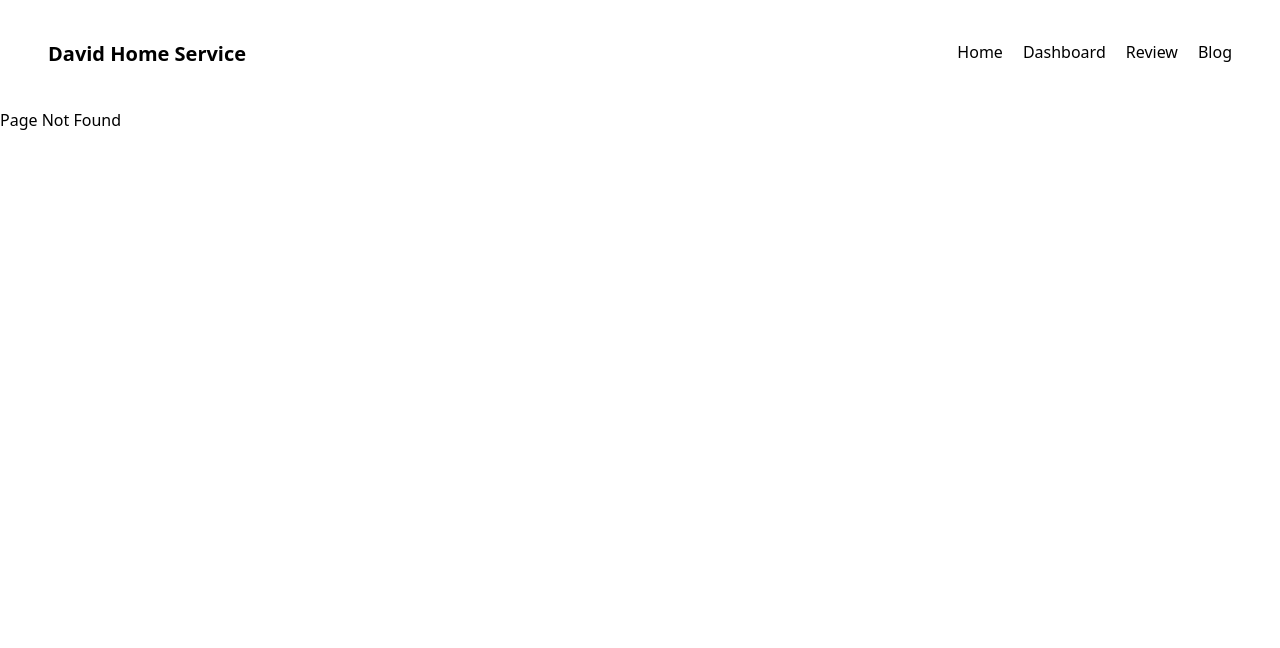
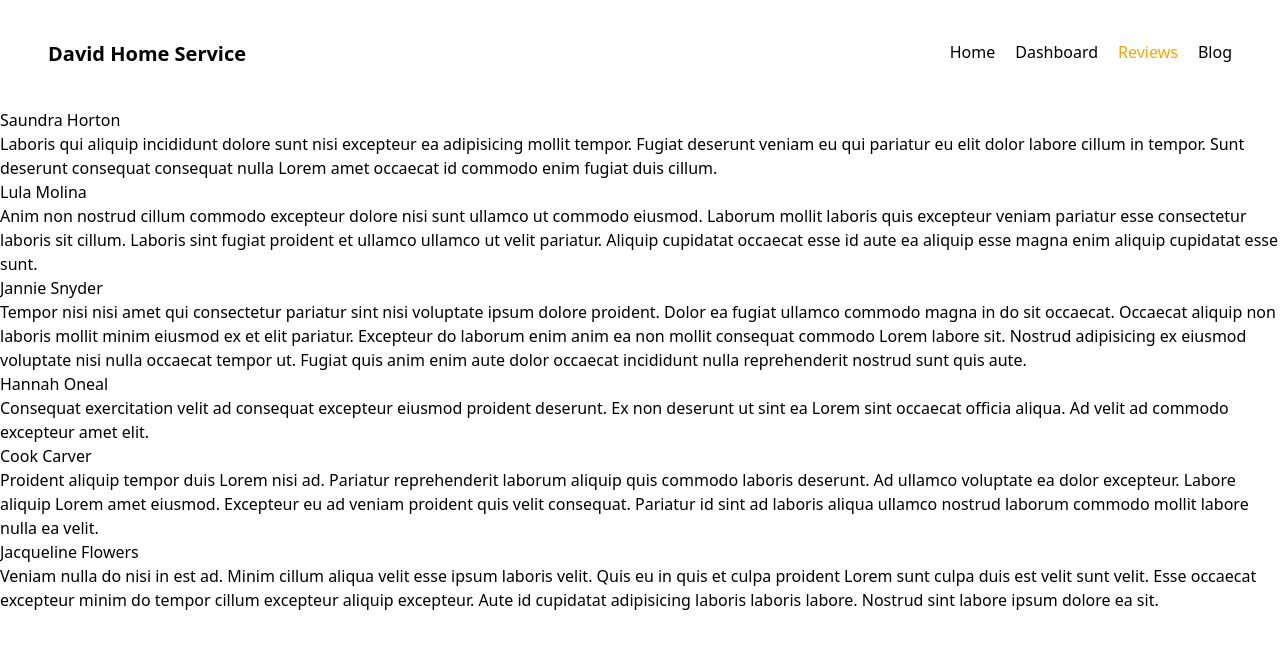
Before and after one commit to Neelporos/-product-analysis-website-assingment, a React (Create React App) app: page /Reviews in a window 1280 px wide. Before the commit this address had no page. Shown: the top 648 px of the page. Built offline with nearby package versions, Linux system fonts and the light colour scheme.

Commit message:
Review Section Is Almost Readey

```diff
--- a/public/index.html
+++ b/public/index.html
@@ -1,14 +1,12 @@
 <!DOCTYPE html>
 <html lang="en">
+
 <head>
   <meta charset="utf-8" />
   <link rel="icon" href="%PUBLIC_URL%/favicon.ico" />
   <meta name="viewport" content="width=device-width, initial-scale=1" />
   <meta name="theme-color" content="#000000" />
-    <meta
-      name="description"
-      content="Web site created using create-react-app"
-    />
+  <meta name="description" content="Web site created using create-react-app" />
   <link rel="apple-touch-icon" href="%PUBLIC_URL%/logo192.png" />
   <!--
       manifest.json provides metadata used when your web app is installed on a
@@ -24,8 +22,9 @@
       work correctly both with client-side routing and a non-root public URL.
       Learn how to configure a non-root public URL by running `npm run build`.
     -->
-    <title>React App</title>
+  <title>David Home Service</title>
 </head>
+
 <body>
   <noscript>You need to enable JavaScript to run this app.</noscript>
   <div id="root"></div>
@@ -40,4 +39,5 @@
       To create a production bundle, use `npm run build` or `yarn build`.
     -->
 </body>
+
 </html>
--- /dev/null
+++ b/public/reviewData.json
@@ -0,0 +1,38 @@
+[
+    {
+        "_id": "6249fef1ffb97ee5462fd748",
+        "picture": "http://placehold.it/32x32",
+        "name": "Saundra Horton",
+        "review": "Laboris qui aliquip incididunt dolore sunt nisi excepteur ea adipisicing mollit tempor. Fugiat deserunt veniam eu qui pariatur eu elit dolor labore cillum in tempor. Sunt deserunt consequat consequat nulla Lorem amet occaecat id commodo enim fugiat duis cillum.\r\n"
+    },
+    {
+        "_id": "6249fef1a385e22ec2cd0a70",
+        "picture": "http://placehold.it/32x32",
+        "name": "Lula Molina",
+        "review": "Anim non nostrud cillum commodo excepteur dolore nisi sunt ullamco ut commodo eiusmod. Laborum mollit laboris quis excepteur veniam pariatur esse consectetur laboris sit cillum. Laboris sint fugiat proident et ullamco ullamco ut velit pariatur. Aliquip cupidatat occaecat esse id aute ea aliquip esse magna enim aliquip cupidatat esse sunt.\r\n"
+    },
+    {
+        "_id": "6249fef1f02ffc88c304e87a",
+        "picture": "http://placehold.it/32x32",
+        "name": "Jannie Snyder",
+        "review": "Tempor nisi nisi amet qui consectetur pariatur sint nisi voluptate ipsum dolore proident. Dolor ea fugiat ullamco commodo magna in do sit occaecat. Occaecat aliquip non laboris mollit minim eiusmod ex et elit pariatur. Excepteur do laborum enim anim ea non mollit consequat commodo Lorem labore sit. Nostrud adipisicing ex eiusmod voluptate nisi nulla occaecat tempor ut. Fugiat quis anim enim aute dolor occaecat incididunt nulla reprehenderit nostrud sunt quis aute.\r\n"
+    },
+    {
+        "_id": "6249fef14e12bc68058753a4",
+        "picture": "http://placehold.it/32x32",
+        "name": "Hannah Oneal",
+        "review": "Consequat exercitation velit ad consequat excepteur eiusmod proident deserunt. Ex non deserunt ut sint ea Lorem sint occaecat officia aliqua. Ad velit ad commodo excepteur amet elit.\r\n"
+    },
+    {
+        "_id": "6249fef156927894df4b88c6",
+        "picture": "http://placehold.it/32x32",
+        "name": "Cook Carver",
+        "review": "Proident aliquip tempor duis Lorem nisi ad. Pariatur reprehenderit laborum aliquip quis commodo laboris deserunt. Ad ullamco voluptate ea dolor excepteur. Labore aliquip Lorem amet eiusmod. Excepteur eu ad veniam proident quis velit consequat. Pariatur id sint ad laboris aliqua ullamco nostrud laborum commodo mollit labore nulla ea velit.\r\n"
+    },
+    {
+        "_id": "6249fef1005c88cb680ef77c",
+        "picture": "http://placehold.it/32x32",
+        "name": "Jacqueline Flowers",
+        "review": "Veniam nulla do nisi in est ad. Minim cillum aliqua velit esse ipsum laboris velit. Quis eu in quis et culpa proident Lorem sunt culpa duis est velit sunt velit. Esse occaecat excepteur minim do tempor cillum excepteur aliquip excepteur. Aute id cupidatat adipisicing laboris laboris labore. Nostrud sint labore ipsum dolore ea sit.\r\n"
+    }
+]
--- a/src/App.js
+++ b/src/App.js
@@ -5,7 +5,7 @@ import Dashboard from './component/Dashboard/Dashboard';
 import Error from './component/Error/Error';
 import Header from './component/Header/Header';
 import Home from './component/Home/Home';
-import Review from './component/Review/Review';
+import Reviews from './component/Reviews/Reviews';
 
 function App() {
   return (
@@ -14,7 +14,7 @@ function App() {
       <Routes>
         <Route path='/' element={<Home></Home>}></Route>
         <Route path='/Dashboard' element={<Dashboard></Dashboard>}></Route>
-        <Route path='/Review' element={<Review></Review>}></Route>
+        <Route path='/Reviews' element={<Reviews></Reviews>}></Route>
         <Route path='/Blog' element={<Blog></Blog>}></Route>
         <Route path='*' element={<Error></Error>}></Route>
       </Routes>
--- a/src/component/Header/Header.js
+++ b/src/component/Header/Header.js
@@ -11,7 +11,7 @@ const Header = () => {
             <div className='flex gap-5 text-1xl'>
                 <CustomLink to='/'>Home</CustomLink>
                 <CustomLink to='/Dashboard'>Dashboard</CustomLink>
-                <CustomLink to='/Review'>Review</CustomLink>
+                <CustomLink to='/Reviews'>Reviews</CustomLink>
                 <CustomLink to='/Blog'>Blog</CustomLink>
             </div>
         </div>
--- a/src/component/Review/Review.js
+++ /dev/null
@@ -1,11 +0,0 @@
-import React from 'react';
-
-const Review = () => {
-    return (
-        <div>
-            <h2>This Is Review</h2>
-        </div>
-    );
-};
-
-export default Review;
--- /dev/null
+++ b/src/component/ReviewCart/ReviewCart.js
@@ -0,0 +1,13 @@
+import React from 'react';
+
+const ReviewCart = ({ review }) => {
+    return (
+        <div>
+            <p>{review.name}</p>
+
+            {review.review}
+        </div>
+    );
+};
+
+export default ReviewCart;
--- /dev/null
+++ b/src/component/Reviews/Reviews.js
@@ -0,0 +1,25 @@
+import React, { useEffect, useState } from 'react';
+import ReviewCart from '../ReviewCart/ReviewCart';
+
+const Reviews = () => {
+    const [reviews, setReviews] = useState([])
+
+    useEffect(() => {
+        fetch(`reviewData.json`)
+            .then(res => res.json())
+            .then(data => {
+                setReviews(data);
+            })
+    }, [])
+    return (
+        <div>
+            {
+                reviews.map(review => <ReviewCart key={review._id}
+                    review={review}></ReviewCart>
+                )
+            }
+        </div >
+    );
+};
+
+export default Reviews;
```
Also changed, not shown: public/rechartsData.json (renamed from public/data.json). Lines whose indentation alone changed are shown as unchanged.
